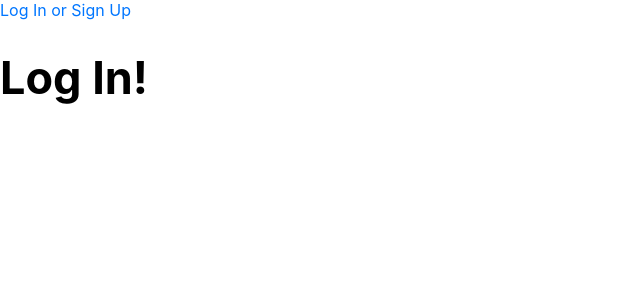
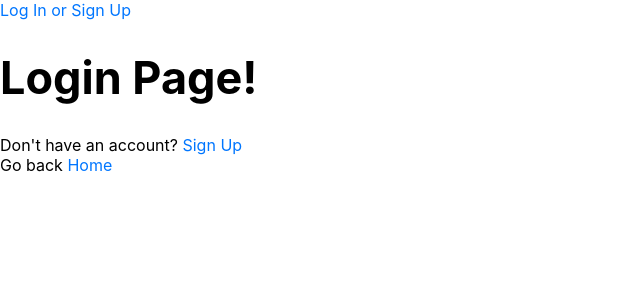
Before and after one commit to DanielReinagel/Anywhere-Fitness-Frontend, a React (Create React App) app: page / in a window 1280 px wide. Shown: the top 300 px of the page, without its empty margins (0-640 px from the left). Built offline with nearby package versions, Linux system fonts and the light colour scheme; no server answers.

Commit message:
Login and Signup links functional

```diff
--- a/src/components/HomePage.js
+++ b/src/components/HomePage.js
@@ -1,8 +1,12 @@
 import React from 'react';
+import { Link } from 'react-router-dom';
 
 const HomePage = () => {
   return (
-    <h1>Home Page!</h1>
+    <>
+      <Link style={{marginRight: '8px'}} to='/login'>Log In</Link>
+      <Link to='/signup'>Sign Up</Link>
+    </>
   );
 }
 
--- a/src/components/LogInPage.js
+++ b/src/components/LogInPage.js
@@ -1,8 +1,17 @@
 import React from 'react';
+import { Link } from 'react-router-dom';
 
 const LogInPage = () => {
   return (
-    <h1>Log In!</h1>
+    <>
+      <h1>Login Page!</h1>
+      <span>
+        Don't have an account?
+        <Link to='/signup'> Sign Up</Link>
+      </span>
+      <br />
+      <span>Go back<Link to='/'> Home</Link></span>
+    </>
   );
 }
 
--- a/src/components/SignUp.js
+++ b/src/components/SignUp.js
@@ -1,8 +1,17 @@
 import React from 'react';
+import { Link } from 'react-router-dom';
 
 const SignUpPage = () => {
     return (
-        <h1>Sign Up!</h1>
+        <>
+            <h1>Sign Up!</h1>
+            <span>
+                Already have an account?
+                <Link to='/login'> Log In</Link>
+            </span>
+            <br />
+            <span>Go back <Link to='/'>Home</Link></span>
+        </>
     );
 }
 
```
